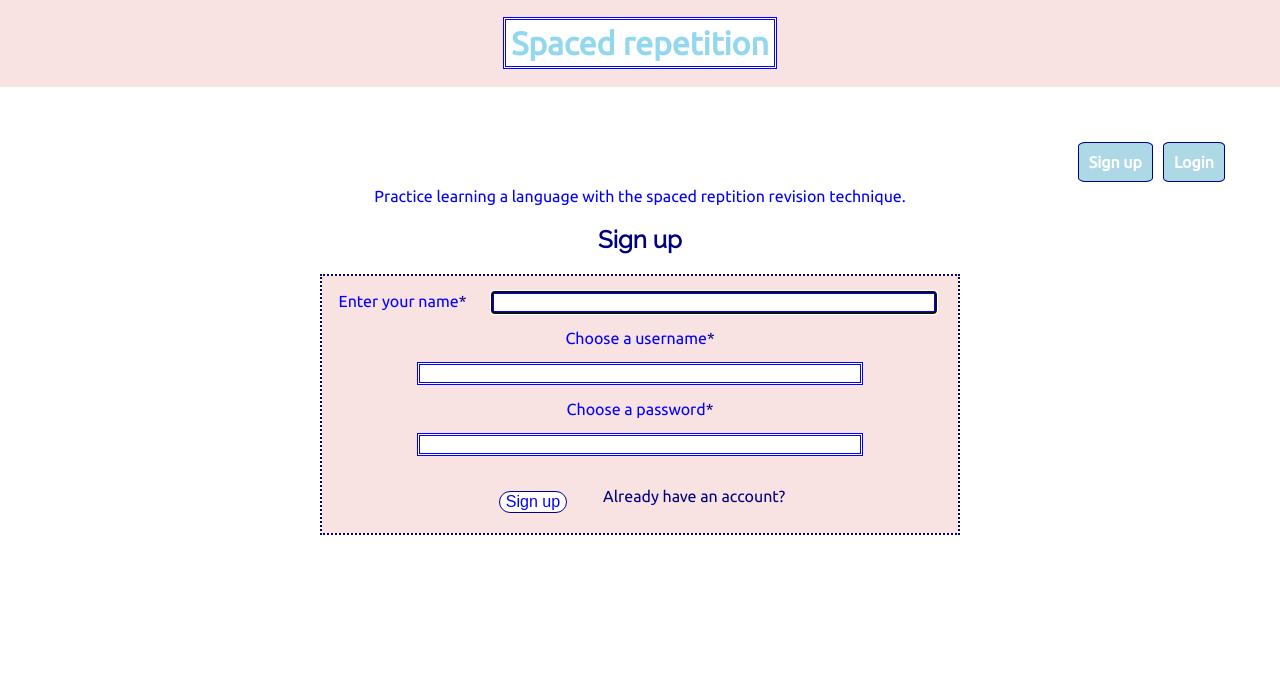
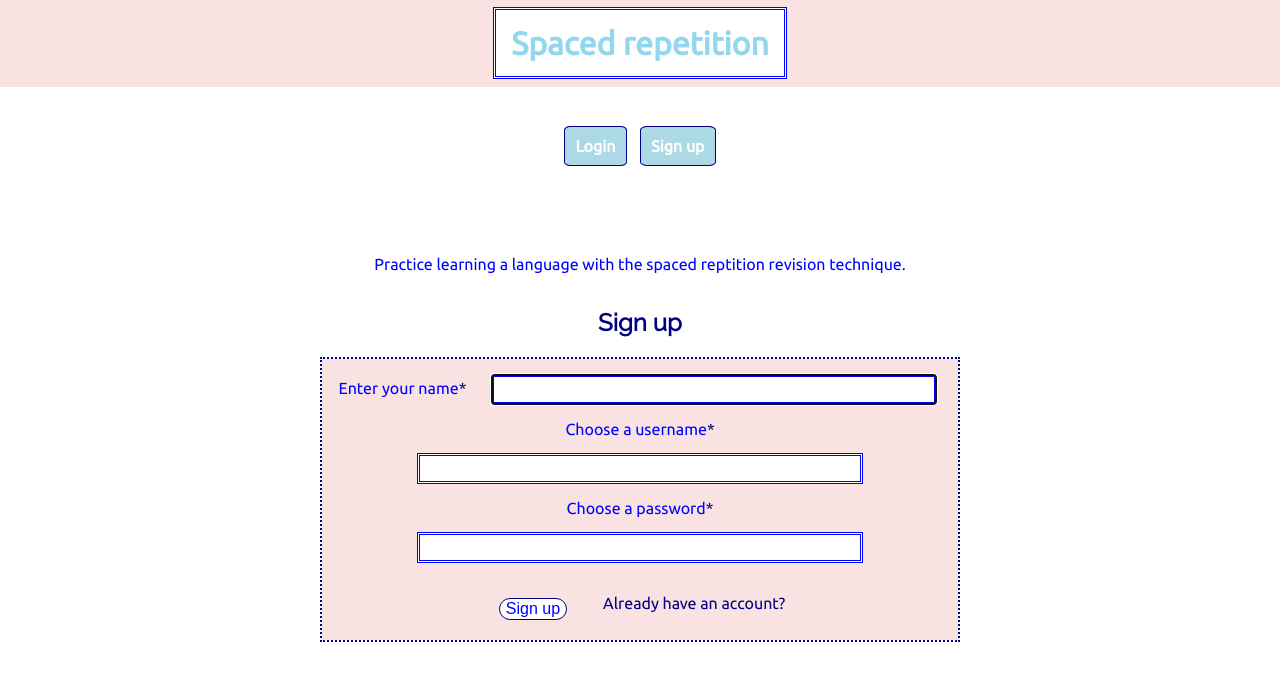
Before and after one commit to dc5will/spaced-repetition-client-will-hunter, a React app: page /register in a window 1280 px wide. Built offline with nearby package versions, Linux system fonts and the light colour scheme.

Commit message:
fixed css

```diff
--- a/src/components/Form/Form.css
+++ b/src/components/Form/Form.css
@@ -10,4 +10,5 @@
   border: 3px blue double;
   background: white;
   width: 70%;
+  padding: 5px;
 }
--- a/src/components/Header/Header.css
+++ b/src/components/Header/Header.css
@@ -14,7 +14,7 @@ h1 {
   border-width: 100%;
   border: 3px double blue;
   margin: 20px;
-  padding: 5px;
+  padding: 15px;
   background: white;
 }
 
@@ -28,7 +28,6 @@ h1 {
   background: lightblue;
   border-radius: 10%;
   font-weight: bold;
-  float: right;
 }
 
 .userName {
--- a/src/routes/RegistrationRoute/RegistrationRoute.css
+++ b/src/routes/RegistrationRoute/RegistrationRoute.css
@@ -5,4 +5,5 @@
 
 .signup {
   color: navy;
+  padding-top: 15px;
 }
```
